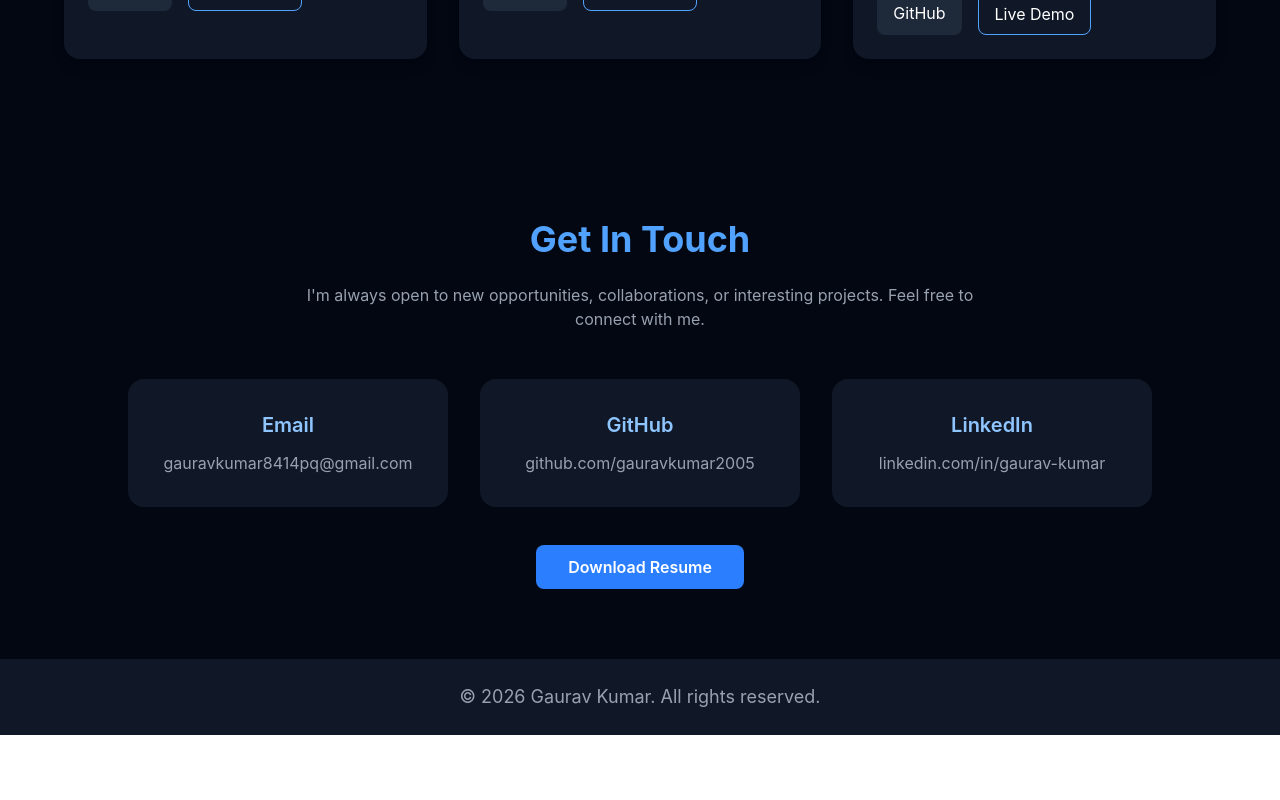
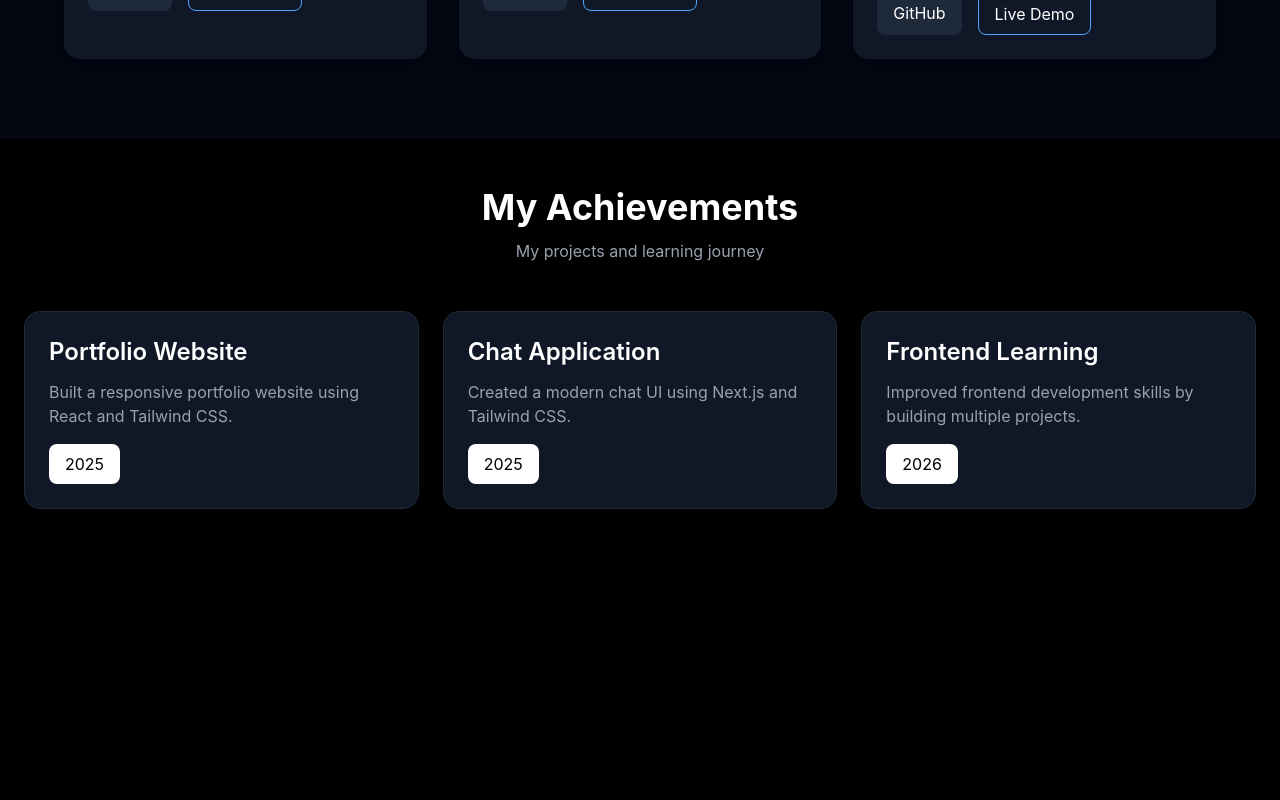
Before and after one commit to gauravkumar2005/My-Portfolio, a React (Vite) app: page / in a window 1280 px wide. Shown: the part 2800-3600 px from the top of the page. Before the commit the page ends 3535 px from the top, so only its background shows below. Built offline with nearby package versions, Linux system fonts and the light colour scheme.

Commit message:
add achievement page

```diff
--- a/src/pages/Achievement.jsx
+++ b/src/pages/Achievement.jsx
@@ -1,11 +1,68 @@
 function Achievement () {
     return(
      <section>
-        <div>
-            <h2>Achievement</h2>
+    <div className="min-h-screen bg-black text-white px-6 py-12">
+
+      {/* Heading */}
+      <div className="text-center mb-12">
+        <h1 className="text-4xl font-bold">My Achievements</h1>
+        <p className="text-gray-400 mt-3">
+          My projects and learning journey
+        </p>
+      </div>
+
+      {/* Cards */}
+      <div className="grid md:grid-cols-2 lg:grid-cols-3 gap-6">
+
+        {/* Card 1 */}
+        <div className="bg-gray-900 p-6 rounded-2xl border border-gray-800">
+          <h2 className="text-2xl font-semibold mb-3">
+            Portfolio Website
+          </h2>
+
+          <p className="text-gray-400 mb-4">
+            Built a responsive portfolio website using React and Tailwind CSS.
+          </p>
+
+          <button className="bg-white text-black px-4 py-2 rounded-lg">
+            2025
+          </button>
         </div>
-     </section>
-    )
-};
+
+        {/* Card 2 */}
+        <div className="bg-gray-900 p-6 rounded-2xl border border-gray-800">
+          <h2 className="text-2xl font-semibold mb-3">
+            Chat Application
+          </h2>
+
+          <p className="text-gray-400 mb-4">
+            Created a modern chat UI using Next.js and Tailwind CSS.
+          </p>
+
+          <button className="bg-white text-black px-4 py-2 rounded-lg">
+            2025
+          </button>
+        </div>
+
+        {/* Card 3 */}
+        <div className="bg-gray-900 p-6 rounded-2xl border border-gray-800">
+          <h2 className="text-2xl font-semibold mb-3">
+            Frontend Learning
+          </h2>
+
+          <p className="text-gray-400 mb-4">
+            Improved frontend development skills by building multiple projects.
+          </p>
+
+          <button className="bg-white text-black px-4 py-2 rounded-lg">
+            2026
+          </button>
+        </div>
+
+      </div>
+    </div>
+    </section>
+    );
+}
 
 export default Achievement;
--- a/src/pages/Home.jsx
+++ b/src/pages/Home.jsx
@@ -42,6 +42,7 @@ function Home() {
       <About />
       <Skills />
       <Project />
+      <Achievement />
       <Contact />
     </>
   );
```
